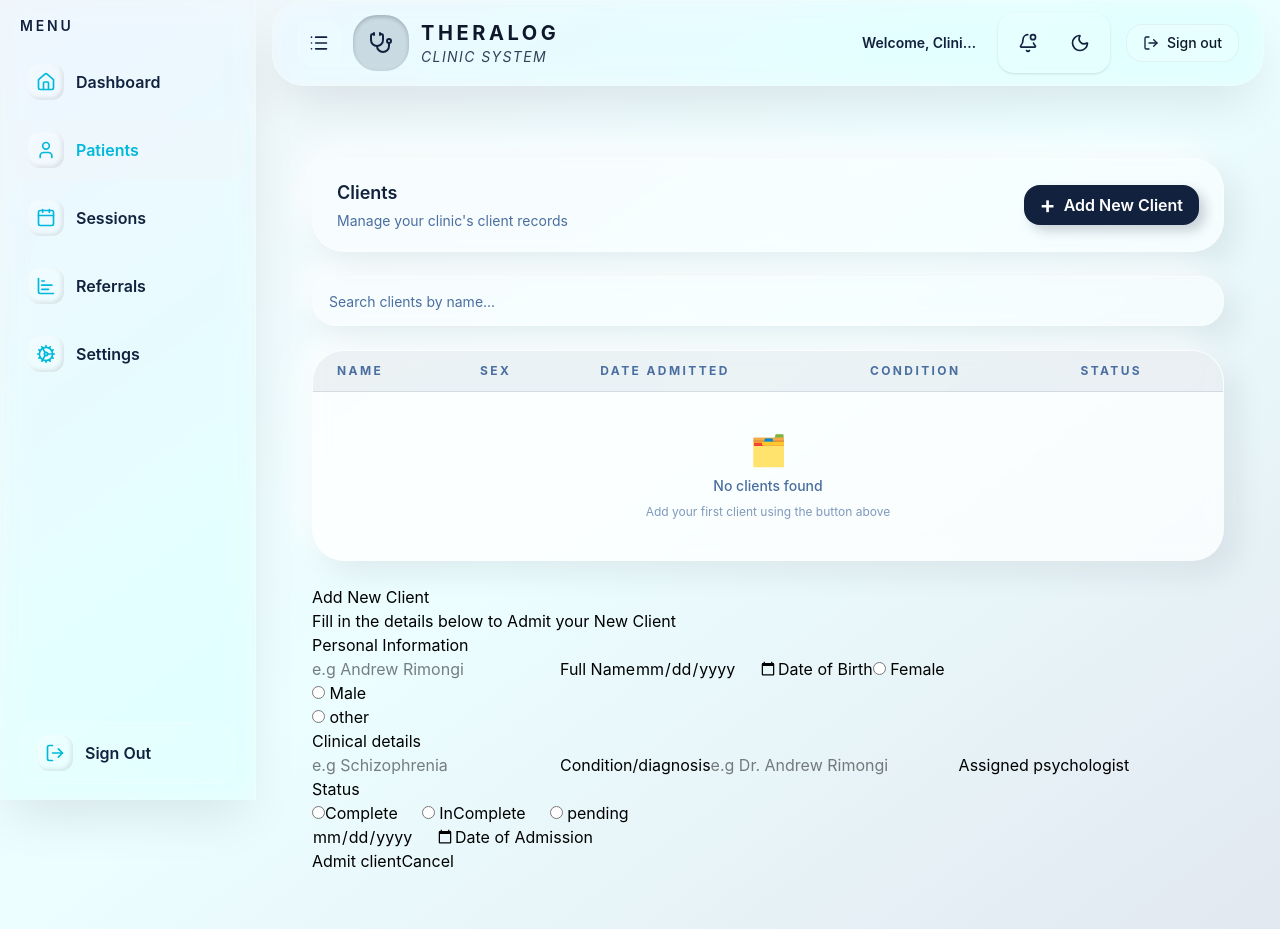
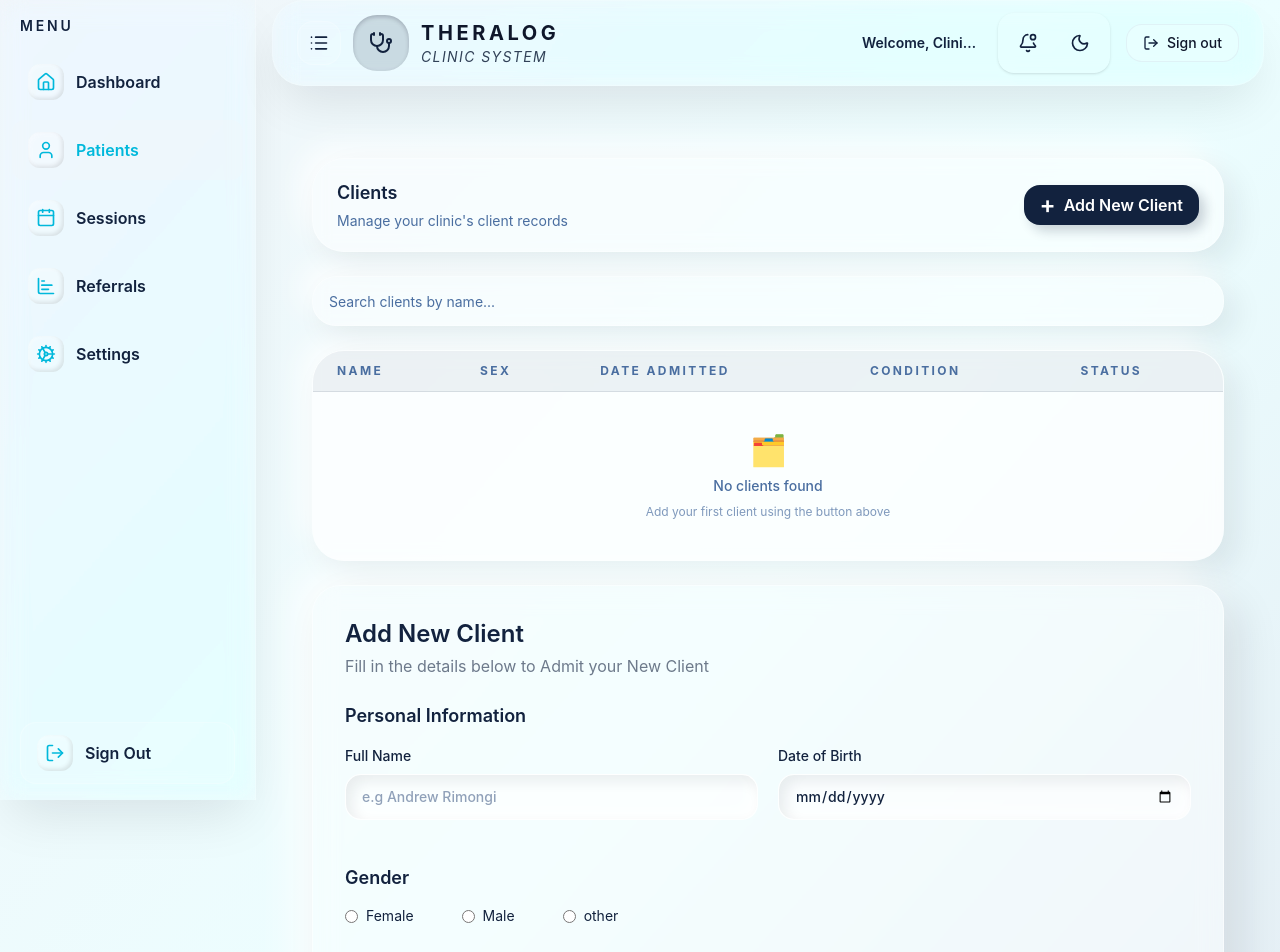
Before and after one commit to Andy-Ops254/theralog, a React (Vite) app in the folder client/: page /patients in a window 1280 px wide. Shown: the top 952 px of the page. Before the commit the page ends 929 px from the top, so only its background shows below. Built offline with nearby package versions, Linux system fonts and the light colour scheme; sample sign-in values are in the browser's storage.

Commit message:
feat:add client form and styling

```diff
--- a/client/src/components/AddClientForm.jsx
+++ b/client/src/components/AddClientForm.jsx
@@ -52,20 +52,24 @@ function AddClientForm() {
         })
     }
   return (
+    <div className='rounded-[28px] border border-white/50 bg-white/45 backdrop-blur-md shadow-[16px_16px_40px_rgba(15,23,42,0.10),-16px_-16px_40px_rgba(255,255,255,0.85)] p-8'>
         <div>
-        <div>
-            <h2>
+            <h2 className='text-[#12223E] text-2xl font-semibold'>
                 Add New Client
             </h2>
-            <p>
+            <p className='text-[#12223E]/60 mt-1 mb-6'>
                 Fill in the details below to Admit your New Client
             </p>
         </div>
-        <form onSubmit={handleSubmit}>
-            <h2>
+        <form onSubmit={handleSubmit} className='space-y-8'>
+
+            <h2 className='text-[#12223E] text-lg font-semibold mb-4'>
                 Personal Information
             </h2>
-            <label htmlFor="Name">
+
+            <div className='grid grid-cols-1 sm:grid-cols-2 gap-5'>
+                <label htmlFor="Name" className='flex flex-col text-sm text-[#12223E] font-medium'>
+                    Full Name
                 <input
                 id='name'
                 type="text"
@@ -73,58 +77,81 @@ function AddClientForm() {
                 value={newClient.name}
                 onChange={handleChange}
                 placeholder='e.g Andrew Rimongi'
+                className='mt-2 rounded-2xl bg-white/60 border border-white/60 px-4 py-3
+                        text-[#12223E] placeholder:text-slate-400
+                        shadow-[inset_6px_6px_14px_rgba(15,23,42,0.08),inset_-6px_-6px_14px_rgba(255,255,255,0.8)]
+                        focus:outline-none focus:ring-2 focus:ring-[#12223E]/20 transition'
                 />
-            Full Name
                 </label>
 
-            <label htmlFor="">
+                <label htmlFor="DOB " className='flex flex-col text-sm text-[#12223E] font-medium'>
+                    Date of Birth
+
                 <input
                 id='DOB'
                 type="date"
-            name='DOB'
+                name='date_of_birth'
                 value={newClient.date_of_birth}
                 placeholder='date_of_birth'
                 onChange={handleChange}
+                className='mt-2 rounded-2xl bg-white/60 border border-white/60 px-4 py-3
+                    text-[#12223E]
+                    shadow-[inset_6px_6px_14px_rgba(15,23,42,0.08),inset_-6px_-6px_14px_rgba(255,255,255,0.8)]
+                    focus:outline-none focus:ring-2 focus:ring-[#12223E]/20 transition'
                 />
-            Date of Birth
                 </label>
 
-            <label>
+                <div className='mt-6'>
+                    <h2 className='text-[#12223E] text-lg font-semibold mb-3'>
+                        Gender
+                    </h2>
+                    <div className='flex flex-wrap gap-6'>
+
+                        <label className='flex items-center gap-2 text-[#12223E] text-sm'>
                         <input
                         id='sex-female'
                         type="radio"
                         name='sex'
                         value="female"
                         onChange={handleChange}
+                        className='accent-[#12223E]'
                         /> Female
                         </label>
                         <br />
 
-            <label>
+                        <label className='flex items-center gap-2 text-[#12223E] text-sm'>
                         <input
                         id='sex-male'
                         type="radio"
                         name='sex'
                         value="male"
+                        className='accent-[#12223E]'
                         /> Male
                         </label>
                         <br />
 
-            <label>
+                        <label className='flex items-center gap-2 text-[#12223E] text-sm'>
                         <input
                         id='sex-other'
                         type="radio"
                         name='sex'
                         value="other"
+                        className='accent-[#12223E]'
                         /> other
                         </label>
                         <br />
+            </div>
+            </div>
+            </div>
 
             <div>
-                <h2>
+                <h2 className='text-[#12223E] text-lg font-semibold mb-4'>
                     Clinical details
                 </h2>
-            <label>
+
+            <div className='grid grid-cols-1 sm:grid-cols-2 gap-5'>
+                <label className='flex flex-col text-sm text-[#12223E] font-medium'>
+                    Condition/diagnosis
                 <input
                 id='condition'
                 type="text"
@@ -132,62 +159,75 @@ function AddClientForm() {
                 placeholder='e.g Schizophrenia'
                 value={newClient.condtion}
                 onChange={handleChange}
+                className='mt-2 rounded-2xl bg-white/60 border border-white/60 px-4 py-3
+                        text-[#12223E] placeholder:text-slate-400
+                        shadow-[inset_6px_6px_14px_rgba(15,23,42,0.08),inset_-6px_-6px_14px_rgba(255,255,255,0.8)]
+                        focus:outline-none focus:ring-2 focus:ring-[#12223E]/20 transition'
                 />
-            Condition/diagnosis
                 </label>
 
-            <label htmlFor="">
+                <label htmlFor="" className='flex flex-col text-sm text-[#12223E] font-medium'>
+                    Assigned psychologist
                 <input
                 id='Assigned_to'
                 type="text"
-            name='Assigned_to'
+                name='assigned_to'
                 placeholder='e.g Dr. Andrew Rimongi'
                 value={newClient.assigned_to}
                 onChange={handleChange}
+                className='mt-2 rounded-2xl bg-white/60 border border-white/60 px-4 py-3
+                        text-[#12223E] placeholder:text-slate-400
+                        shadow-[inset_6px_6px_14px_rgba(15,23,42,0.08),inset_-6px_-6px_14px_rgba(255,255,255,0.8)]
+                        focus:outline-none focus:ring-2 focus:ring-[#12223E]/20 transition'
                 />
-            Assigned psychologist
                 </label>
+            </div>
 
-
-            <h2>
+            <h2 className='text-[#12223E] text-lg font-semibold mt-6 mb-3'>
                     Status
                 </h2>
-            <div className='flex gap-3'>
-                <label>
+            <div className='flex gap-6'>
+                <label className='flex items-center gap-2 text-[#12223E] text-sm'>
+                    Complete
                 <input
                 id='status-complete'
                 type="radio"
                 name='status'
                 value="complete"
                 onChange={handleChange}
+                className='accent-[#12223E]'
                 />
-                Complete
                 </label> <br />
 
-                <label>
+                <label className='flex items-center gap-2 text-[#12223E] text-sm'>
+                    Incomplete
                 <input
                 id='status-incomplete'
                 type="radio"
                 name='status'
                 onChange={handleChange}
                 value="incomplete"
-                /> InComplete
+                className='accent-[#12223E]'
+                />
                 </label>
                 <br />
 
-                <label>
+                <label className='flex items-center gap-2 text-[#12223E] text-sm'>
+                    pending
                 <input
                 id='status-pending'
                 type="radio"
                 name='status'
                 onChange={handleChange}
                 value="pending"
-                /> pending
+                className='accent-[#12223E]'
+                />
                 </label>
                 <br />
             </div>
 
-            <label htmlFor="">
+            <label htmlFor="DOA" className='flex flex-col text-sm text-[#12223E] font-medium mt-5 max-w-xs'>
+                Date of Admission
             <input
             id='DOA'
             type="date"
@@ -195,19 +235,32 @@ function AddClientForm() {
             placeholder='Date_of_Admission'
             value={newClient.date_of_admission}
             onChange={handleChange}
+            className='mt-2 rounded-2xl bg-white/60 border border-white/60 px-4 py-3
+                    text-[#12223E]
+                    shadow-[inset_6px_6px_14px_rgba(15,23,42,0.08),inset_-6px_-6px_14px_rgba(255,255,255,0.8)]
+                    focus:outline-none focus:ring-2 focus:ring-[#12223E]/20 transition'
             />
-            Date of Admission
             </label>
 
             </div>
 
-            <div>
+            <div className='flex gap-4 pt-2'>
                 <button
-                type='submit'>
+                type='submit'
+                className='rounded-2xl px-6 py-3 font-medium text-[#12223E] bg-white/60 border border-white/60
+                shadow-[6px_6px_16px_rgba(15,23,42,0.12),-6px_-6px_16px_rgba(255,255,255,0.85)]
+                active:shadow-[inset_4px_4px_10px_rgba(15,23,42,0.15),inset_-4px_-4px_10px_rgba(255,255,255,0.8)]
+                transition'
+                >
                     Admit client
                 </button>
 
-                <button type='delete'>
+                <button type='delete'
+                className='rounded-2xl px-6 py-3 font-medium text-slate-500 bg-white/40 border border-white/50
+                shadow-[6px_6px_16px_rgba(15,23,42,0.08),-6px_-6px_16px_rgba(255,255,255,0.8)]
+                active:shadow-[inset_4px_4px_10px_rgba(15,23,42,0.12),inset_-4px_-4px_10px_rgba(255,255,255,0.75)]
+                transition'
+                >
                     Cancel
                 </button>
             </div>
```
Lines whose indentation alone changed are shown as unchanged.
